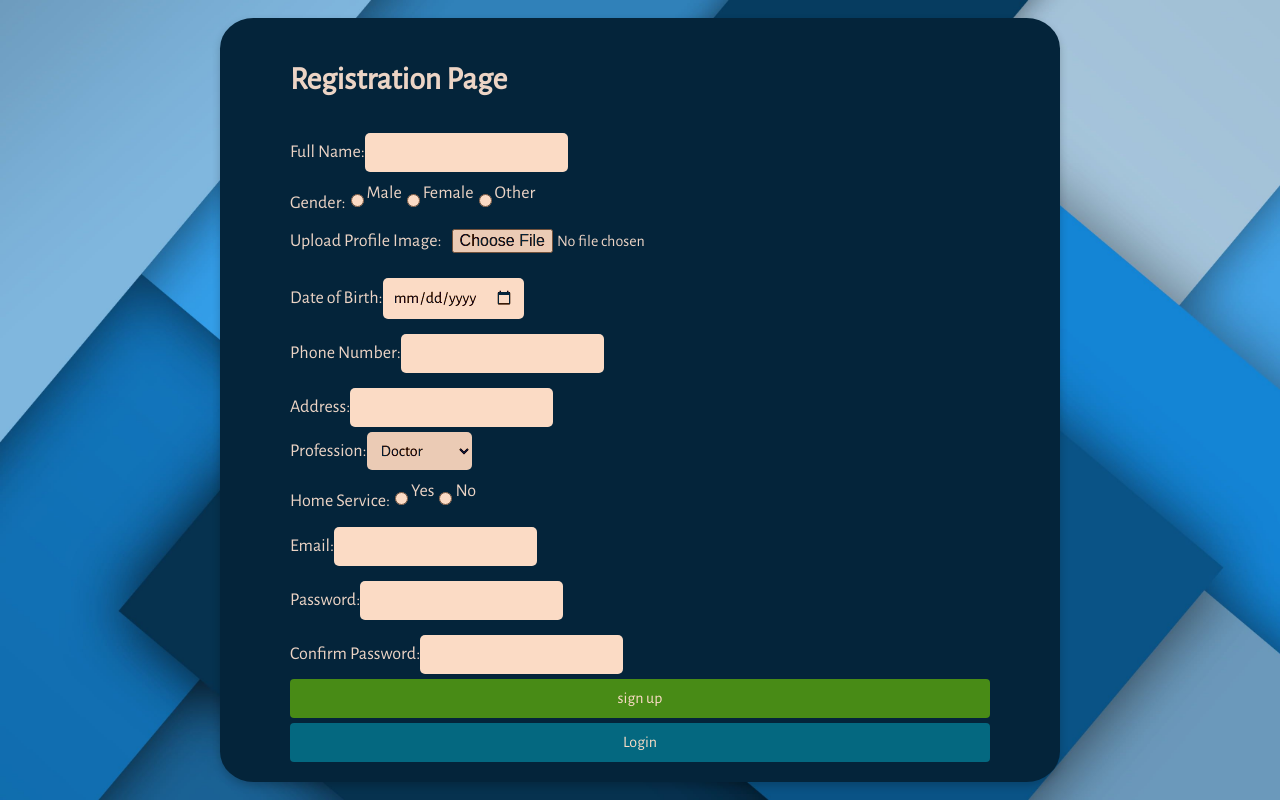
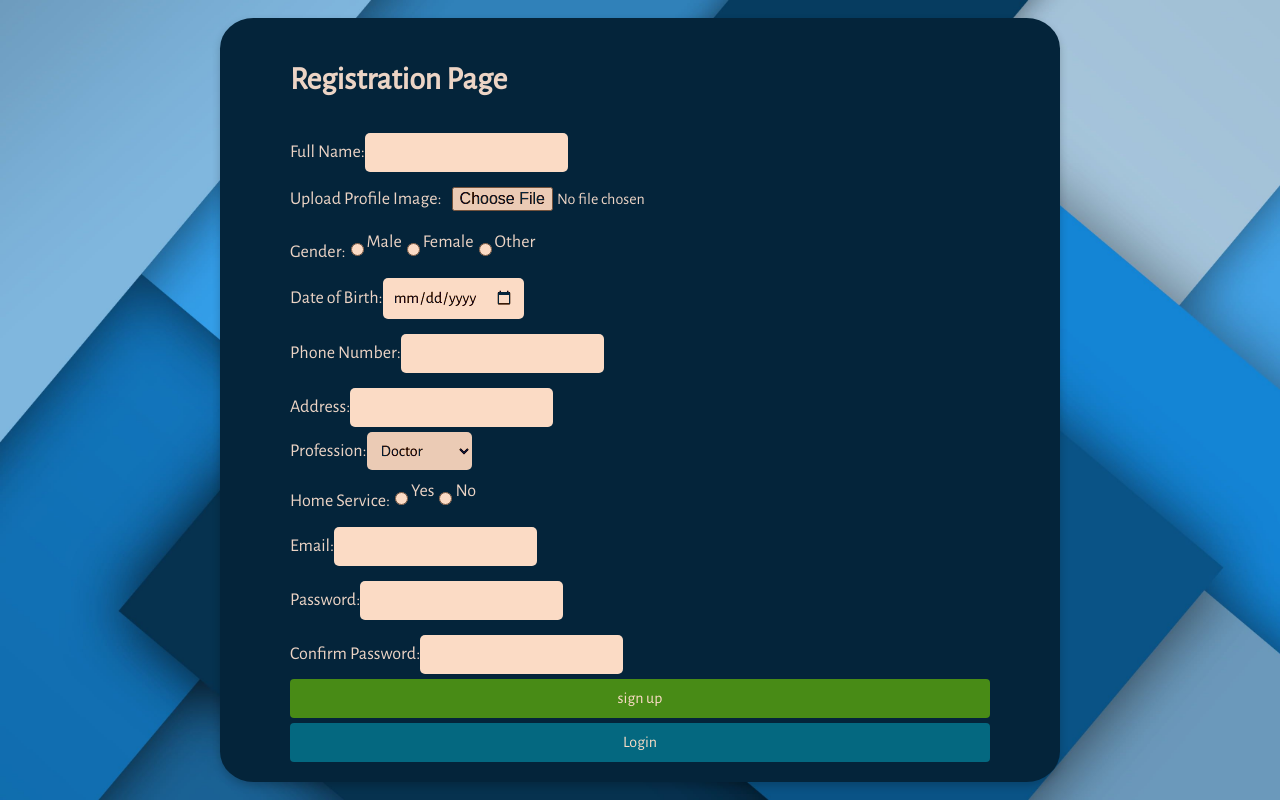
Before and after one commit to Aadarshprajapati777/local-service-provider, a React (Create React App) app: page / in a window 1280 px wide. Built offline with nearby package versions, Linux system fonts and the light colour scheme.

Commit message:
updated upload img button yet to add functionality

```diff
--- a/src/components/registration/registrationpage.js
+++ b/src/components/registration/registrationpage.js
@@ -159,6 +159,16 @@ const RegistrationPage = () => {
                 required
               />
             </label>
+            <div className="upload-container">
+              <label className="upload-label">
+                Upload Profile Image:
+                <input
+                  type="file"
+                  name="profileImage"
+                //onChange={handleProfileImageUpload}//
+                />
+              </label>
+            </div>
             <div className="gender-container">
               <label>Gender:</label>
               <input
@@ -188,12 +198,6 @@ const RegistrationPage = () => {
                 required
               />{" "}
               Other
-            </div>
-            <div>
-              <label>
-                Upload Profile Image:
-                <input type="file" name="image" accept="image/*" />
-              </label>
             </div>
             <label>
               Date of Birth:
```
